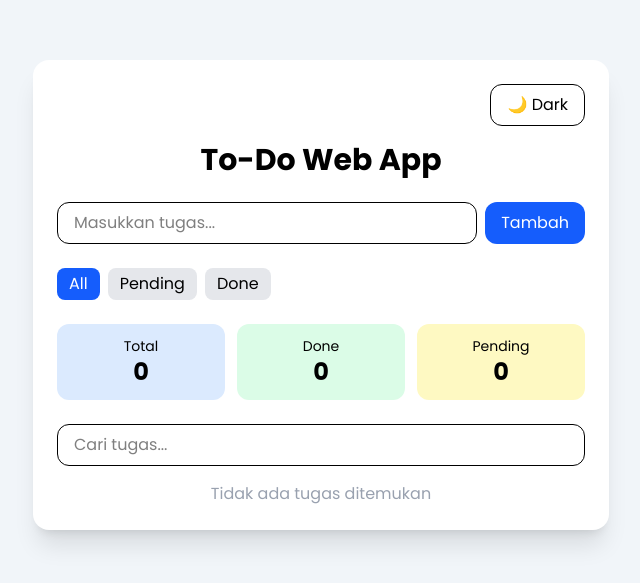
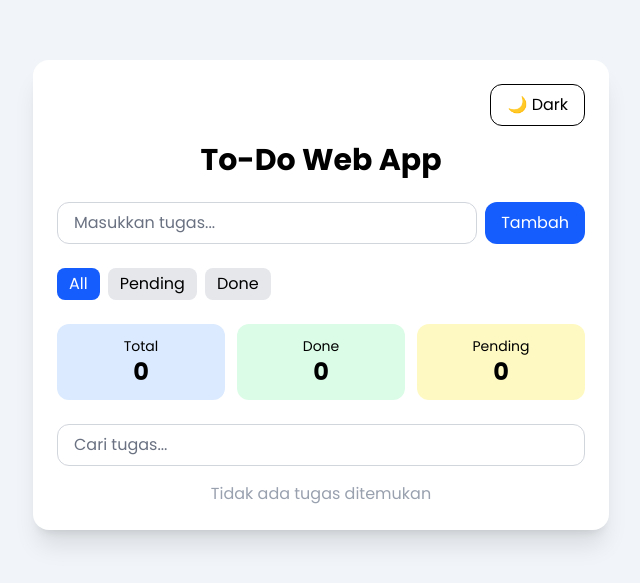
Before and after one commit to andarass/todo-list-pro-python, a React (Vite) app in the folder frontend/: page / in a window 1280 px wide. Shown: the part 105-688 px from the top of the page, without its empty margins (319-959 px from the left). Built offline with nearby package versions, Linux system fonts and the light colour scheme.

Commit message:
fix light mode UI

```diff
--- a/frontend/src/App.tsx
+++ b/frontend/src/App.tsx
@@ -83,7 +83,7 @@ function App() {
 
   return (
     <div
-      className={`min-h-screen flex items-center justify-center p-4 ${
+      className={`min-h-screen flex items-center justify-center p-4 transition duration-500 ${
         darkMode ? "bg-slate-900" : "bg-slate-100"
       }`}
     >
@@ -95,7 +95,7 @@ function App() {
         <div className="flex justify-end mb-4">
           <button
             onClick={() => setDarkMode(!darkMode)}
-            className="px-4 py-2 rounded-xl border"
+            className="px-4 py-2 rounded-xl border transition duration-300 ease-in-out"
           >
             {darkMode ? "☀ Light" : "🌙 Dark"}
           </button>
@@ -108,12 +108,17 @@ function App() {
             placeholder="Masukkan tugas..."
             value={input}
             onChange={(e) => setInput(e.target.value)}
-            className="flex-1 border rounded-xl px-4 py-2 outline-none focus:ring-2 focus:ring-blue-500"
+            className={`flex-1 border rounded-xl px-4 py-2 outline-none focus:ring-2 focus:ring-blue-500 transition duration-300
+              ${
+                darkMode
+                  ? "bg-slate-800 text-white placeholder:text-gray-400 border-slate-600"
+                  : "bg-white text-black placeholder:text-gray-500 border-gray-300"
+              }`}
           />
 
           <button
             onClick={tambahTugas}
-            className="bg-blue-600 text-white px-4 py-2 rounded-xl hover:bg-blue-700"
+            className="bg-blue-600 text-white px-4 py-2 rounded-xl hover:bg-blue-700 transition duration-300 ease-in-out"
           >
             Tambah
           </button>
@@ -122,7 +127,7 @@ function App() {
         <div className="flex gap-2 mb-6">
           <button
             onClick={() => setFilter("all")}
-            className={`px-3 py-1 rounded-lg ${
+            className={`px-3 py-1 rounded-lg transition duration-300 ease-in-out ${
               filter === "all"
                 ? "bg-blue-600 text-white"
                 : "bg-gray-200 text-black"
@@ -133,7 +138,7 @@ function App() {
 
           <button
             onClick={() => setFilter("pending")}
-            className={`px-3 py-1 rounded-lg ${
+            className={`px-3 py-1 rounded-lg transition duration-300 ease-in-out ${
               filter === "pending"
                 ? "bg-blue-600 text-white"
                 : "bg-gray-200 text-black"
@@ -144,7 +149,7 @@ function App() {
 
           <button
             onClick={() => setFilter("done")}
-            className={`px-3 py-1 rounded-lg ${
+            className={`px-3 py-1 rounded-lg transition duration-300 ease-in-out ${
               filter === "done"
                 ? "bg-blue-600 text-white"
                 : "bg-gray-200 text-black"
@@ -176,7 +181,11 @@ function App() {
           placeholder="Cari tugas..."
           value={search}
           onChange={(e) => setSearch(e.target.value)}
-          className="w-full border rounded-xl px-4 py-2 mb-4"
+          className={`w-full border rounded-xl px-4 py-2 mb-4 transition duration-300 ${
+            darkMode
+              ? "bg-slate-800 text-white placeholder:text-gray-400 border-slate-600"
+              : "bg-white text-black placeholder:text-gray-500 border-gray-300"
+          }`}
         />
 
         {filteredTodos.length === 0 && (
@@ -187,7 +196,7 @@ function App() {
           {filteredTodos.map((todo, index) => (
             <div
               key={index}
-              className={`flex items-center justify-between p-3 rounded-xl ${
+              className={`flex items-center justify-between p-3 rounded-xl transition duration-300 hover:shadow-md hover:-translate-y-1 ${
                 darkMode ? "bg-slate-700" : "bg-slate-50"
               }`}
             >
@@ -202,21 +211,21 @@ function App() {
               <div className="flex gap-2 ml-3">
                 <button
                   onClick={() => toggleDone(index)}
-                  className="bg-green-500 text-white px-3 py-1 rounded-lg hover:bg-green-600"
+                  className="bg-green-500 text-white px-3 py-1 rounded-lg hover:bg-green-600 transition duration-300 ease-in-out"
                 >
                   ✔
                 </button>
 
                 <button
                   onClick={() => editTugas(index)}
-                  className="bg-yellow-500 text-white px-3 py-1 rounded-lg hover:bg-yellow-600"
+                  className="bg-yellow-500 text-white px-3 py-1 rounded-lg hover:bg-yellow-600 transition duration-300 ease-in-out"
                 >
                   ✏
                 </button>
 
                 <button
                   onClick={() => hapusTugas(index)}
-                  className="bg-red-500 text-white px-3 py-1 rounded-lg hover:bg-red-600"
+                  className="bg-red-500 text-white px-3 py-1 rounded-lg hover:bg-red-600 transition duration-300 ease-in-out"
                 >
                   ✕
                 </button>
```
